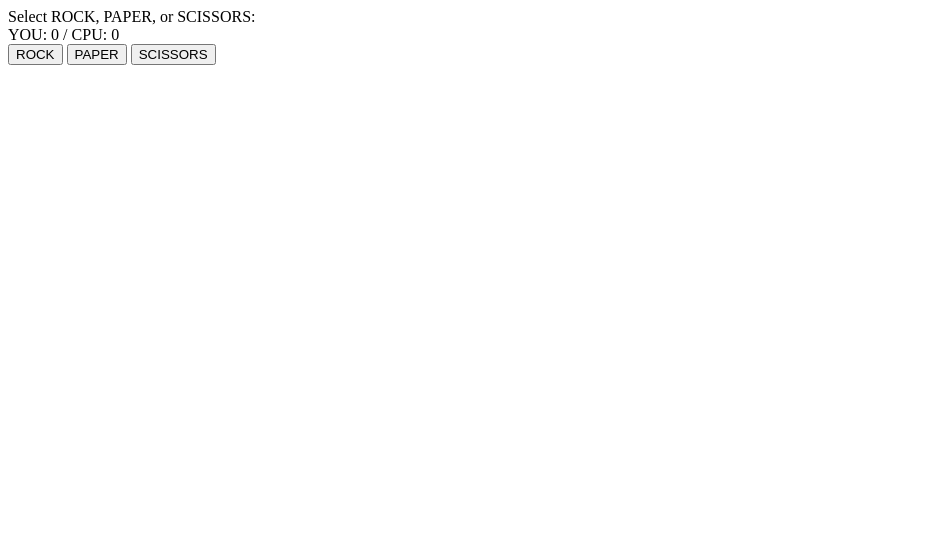
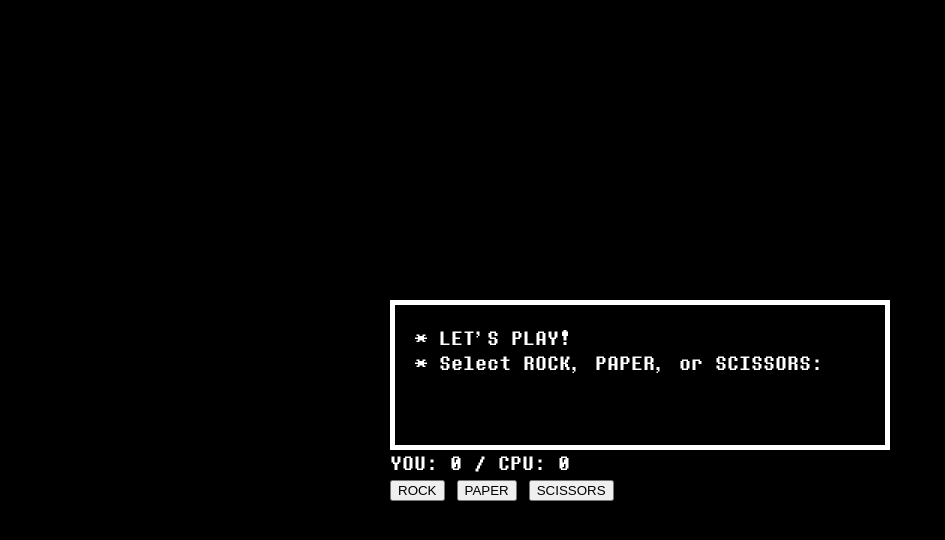
Before and after one commit to adriennecaparaz/rock-paper-scissors, a plain HTML site: page index.html in a window 1280 px wide. Shown: the whole page, without its empty margins (0-945 px from the left). Drawn offline with Linux system fonts and the light colour scheme.

Commit message:
styled dialogue container

```diff
--- a/index.css
+++ b/index.css
@@ -0,0 +1,30 @@
+@font-face {
+    font-family: 'DTM';
+    src: url('./fonts/DeterminationMonoWeb.woff') format('woff'),
+        url('./fonts/DTM-Mono.otf') format('opentype');
+}
+
+body {
+    box-sizing: border-box;
+    margin: auto;
+    background-color: #000;
+    font-family: 'DTM', monospace;
+    font-size: 24px;
+    color: #fff;
+}
+
+main {
+    display: flex;
+    height: 100vh;
+    max-height: -webkit-fill-available;
+    justify-content: center;
+    align-items: center;
+}
+
+#dialogue {
+    border: #fff solid 5px;
+    padding: 20px;
+    height: 100px;
+    width: 450px;
+    max-width: 75vw;
+}
--- a/index.html
+++ b/index.html
@@ -10,10 +10,18 @@
     <script src="index.js" defer></script>
 </head>
 <body>
-    <div id="dialogue">Select ROCK, PAPER, or SCISSORS:</div>
-    <div id="score">YOU: 0 / CPU: 0</div>
-    <button id="rock" class="choice">ROCK</button>
-    <button id="paper" class="choice">PAPER</button>
-    <button id="scissors" class="choice">SCISSORS</button>
+    <main>
+        <div class="container">
+            <div id="dialogue">
+                * LET'S PLAY!
+                <br>
+                * Select ROCK, PAPER, or SCISSORS:
+            </div>
+            <div id="score">YOU: 0 / CPU: 0</div>
+            <button id="rock" class="choice">ROCK</button>
+            <button id="paper" class="choice">PAPER</button>
+            <button id="scissors" class="choice">SCISSORS</button>
+        </div>
+    </main>
 </body>
 </html>
--- a/index.js
+++ b/index.js
@@ -35,7 +35,7 @@ function playRound(e) {
     const computerSelection = getComputerChoice();
     const playerSelection = e.target.id;
     if (playerSelection == computerSelection) {
-        dialogue.textContent = "TIE!";
+        dialogue.textContent = "* TIE!";
         updateScore(2);
         return;
     }
@@ -43,33 +43,33 @@ function playRound(e) {
         case "rock":
             switch (computerSelection) {
                 case "scissors":
-                    dialogue.textContent = "You Win! ROCK beats SCISSORS!";
+                    dialogue.innerHTML = "* You won the round<br>* ROCK beats SCISSORS!";
                     updateScore(0);
                     return;
                 case "paper":
-                    dialogue.textContent = "You Lose! PAPER beats ROCK!";
+                    dialogue.innerHTML = "* You lost the round<br>* PAPER beats ROCK!";
                     updateScore(1);
                     return;
             }
         case "paper":
             switch (computerSelection) {
                 case "rock":
-                    dialogue.textContent = "You Win! PAPER beats ROCK!";
+                    dialogue.innerHTML = "* You won the round<br>* PAPER beats ROCK!";
                     updateScore(0);
                     return;
                 case "scissors":
-                    dialogue.textContent = "You Lose! SCISSORS beats PAPER!";
+                    dialogue.innerHTML = "* You lost the round!<br>* SCISSORS beats PAPER!";
                     updateScore(1);
                     return;
             }
         case "scissors":
             switch (computerSelection) {
                 case "paper":
-                    dialogue.textContent = "You Win! SCISSORS beats PAPER!";
+                    dialogue.innerHTML = "* You won the round!<br>* SCISSORS beats PAPER!";
                     updateScore(0);
                     return;
                 case "rock":
-                    dialogue.textContent = "You Lose! ROCK beats SCISSORS!";
+                    dialogue.innerHTML = "* You lost the round!<br>* ROCK beats SCISSORS!";
                     updateScore(1);
                     return;
             }
@@ -78,10 +78,10 @@ function playRound(e) {
 
 function endGame() {
     if (playerScore > computerScore) {
-        dialogue.textContent = "YOU WIN! " + playerScore + ":" + computerScore + "\n PLAY AGAIN?";
+        dialogue.innerHTML = "* YOU WON!<br>* PLAY AGAIN?";
     }
     else {
-        dialogue.textContent = "YOU LOSE! " + playerScore + ":" + computerScore + "\n PLAY AGAIN?";
+        dialogue.innerHTML = "* YOU LOST!<br>* PLAY AGAIN?";
     }
     resetScore();
 }
```
Also changed, not shown: fonts/DTM-Mono.otf (added), fonts/DeterminationMonoWeb.woff (added).
